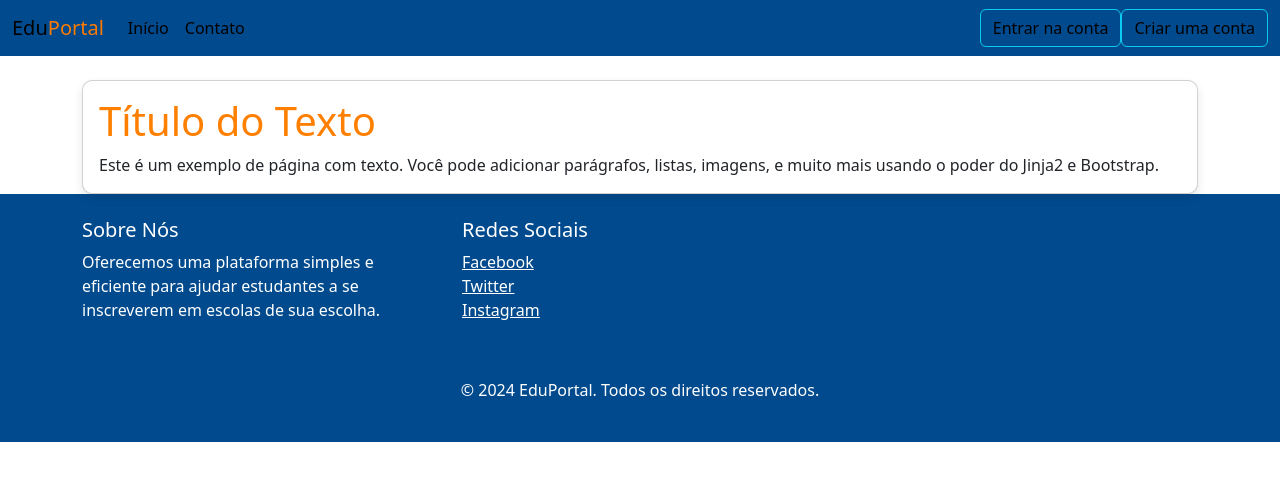
After one commit to Erick0011/EduPortal, a Flask app: page /instituicoes in a window 1280 px wide. The commit adds this page. Shown: the top 481 px of the page. Run offline with Flask 3, Linux system fonts and the light colour scheme.

Commit message:
adicionei a pagina para os txt

```diff
--- a/app.py
+++ b/app.py
@@ -590,6 +590,11 @@ def deletar_aluno(aluno_id):
 def instituicao_dashboard():
     return render_template('instituicao_dashboard.html')
 
+
+@app.route('/instituicoes')
+def instituicoes():
+    return render_template('txt_instituicoes.html')
+
 # Debug
 
 
--- /dev/null
+++ b/templates/base_txt.html
@@ -0,0 +1,123 @@
+<!DOCTYPE html>
+<html lang="pt">
+<head>
+    <meta charset="UTF-8">
+    <meta name="viewport" content="width=device-width, initial-scale=1.0">
+    <title>{% block titulo %}Título da Página{% endblock %}</title>
+
+    <!-- Bootstrap CSS -->
+    <link href="https://cdn.jsdelivr.net/npm/bootstrap@5.3.0-alpha3/dist/css/bootstrap.min.css" rel="stylesheet">
+
+    <!-- CSS Personalizado Inline -->
+    <style>
+        body {
+            background-color: #ffffff;
+        }
+
+        /* Cores */
+        .text-primary {
+            color: #0056b3 !important;
+        }
+
+        .btn-laranja {
+            background-color: #ff8000;
+            color: #fff;
+            border: none;
+        }
+
+        .btn-laranja:hover {
+            background-color: #e67300;
+        }
+
+        /* Navbar e Rodapé */
+        .navbar-custom {
+            background-color: #0056b3;
+        }
+
+        .navbar-custom .nav-link {
+            color: #ffffff !important;
+        }
+
+        .footer-custom {
+            background-color: #0056b3;
+            color: #ffffff;
+        }
+
+        /* Card */
+        .card {
+            background-color: #fff;
+            border-radius: 10px;
+            box-shadow: 0 4px 8px rgba(0, 0, 0, 0.1);
+        }
+
+        .card-title {
+            color: #ff8000;
+        }
+    </style>
+</head>
+<body>
+    <!-- Nav Bar -->
+    <nav class="navbar navbar-expand-lg" style="background-color: #004A8D;">
+        <div class="container-fluid">
+          <a class="navbar-brand" href="#">Edu<span style="color: #FF7A00;">Portal</span></a>
+          <button class="navbar-toggler" type="button" data-bs-toggle="collapse" data-bs-target="#navbarSupportedContent" aria-controls="navbarSupportedContent" aria-expanded="false" aria-label="Toggle navigation">
+            <span class="navbar-toggler-icon"></span>
+          </button>
+          <div class="collapse navbar-collapse" id="navbarSupportedContent">
+            <ul class="navbar-nav me-auto mb-2 mb-lg-0">
+              <li class="nav-item">
+                <a class="nav-link active" aria-current="page" href="{{ url_for('index') }}">Início</a>
+              </li>
+              <li class="nav-item">
+                <a class="nav-link active" aria-current="page" href="{{ url_for('index') }}">Contato</a>
+              </li>
+            </ul>
+            <form class="d-flex" role="button">
+                <a href="{{ url_for('login') }}"><button type="button" class="btn btn-outline-info" style="color: black;">Entrar na conta</button></a>
+                <a href="{{ url_for('cadastro') }}"><button type="button" class="btn btn-outline-info" style="color: black;"> Criar uma conta</button></a>
+            </form>
+          </div>
+        </div>
+    </nav>
+
+    <!-- Conteúdo Principal -->
+    <main class="container mt-4">
+        {% block conteudo %}
+        <!-- O conteúdo específico da página vai aqui -->
+        {% endblock %}
+    </main>
+
+
+    <!-- Footer -->
+<footer class="text-white py-4" style="background-color: #004A8D;">
+    <div class="container">
+        <div class="row">
+            <!-- Seção de Informações -->
+            <div class="col-md-4 mb-3">
+                <h5>Sobre Nós</h5>
+                <p>Oferecemos uma plataforma simples e eficiente para ajudar estudantes a se inscreverem em escolas de sua escolha.</p>
+            </div>
+
+
+            <!-- Seção de Redes Sociais -->
+            <div class="col-md-4 mb-3">
+                <h5>Redes Sociais</h5>
+                <a href="#" class="text-white me-3"><i class="fab fa-facebook"></i> Facebook</a><br>
+                <a href="#" class="text-white me-3"><i class="fab fa-twitter"></i> Twitter</a><br>
+                <a href="#" class="text-white me-3"><i class="fab fa-instagram"></i> Instagram</a>
+            </div>
+        </div>
+
+        <div class="row mt-4">
+            <div class="col text-center">
+                <p>&copy; 2024 EduPortal. Todos os direitos reservados.</p>
+            </div>
+        </div>
+    </div>
+</footer>
+
+
+    <!-- Bootstrap JS -->
+    <script src="https://cdn.jsdelivr.net/npm/bootstrap@5.3.0-alpha3/dist/js/bootstrap.bundle.min.js"></script>
+</body>
+</html>
--- a/templates/index.html
+++ b/templates/index.html
@@ -130,7 +130,7 @@
             <p class="mb-5">
                 Faça parte da nossa plataforma e ofereça uma experiência de inscrição mais eficiente e transparente para todos. Ao aderir, você poderá gerenciar as inscrições de forma simples e intuitiva.
             </p>
-            <a href="blog-instituicoes.html" class="btn btn-primary">Cadastre sua instituição</a>
+            <a href="url_for('txt_instituicoes')" class="btn btn-primary">Cadastre sua instituição</a>
         </div>
     </section>
 
--- /dev/null
+++ b/templates/txt_instituicoes.html
@@ -0,0 +1,16 @@
+{% extends "base_txt.html" %}
+
+{% block titulo %}
+Título da Página de Texto
+{% endblock %}
+
+{% block conteudo %}
+<article class="card">
+    <div class="card-body">
+        <h1 class="card-title">Título do Texto</h1>
+        <p class="card-text">
+            Este é um exemplo de página com texto. Você pode adicionar parágrafos, listas, imagens, e muito mais usando o poder do Jinja2 e Bootstrap.
+        </p>
+    </div>
+</article>
+{% endblock %}
```
